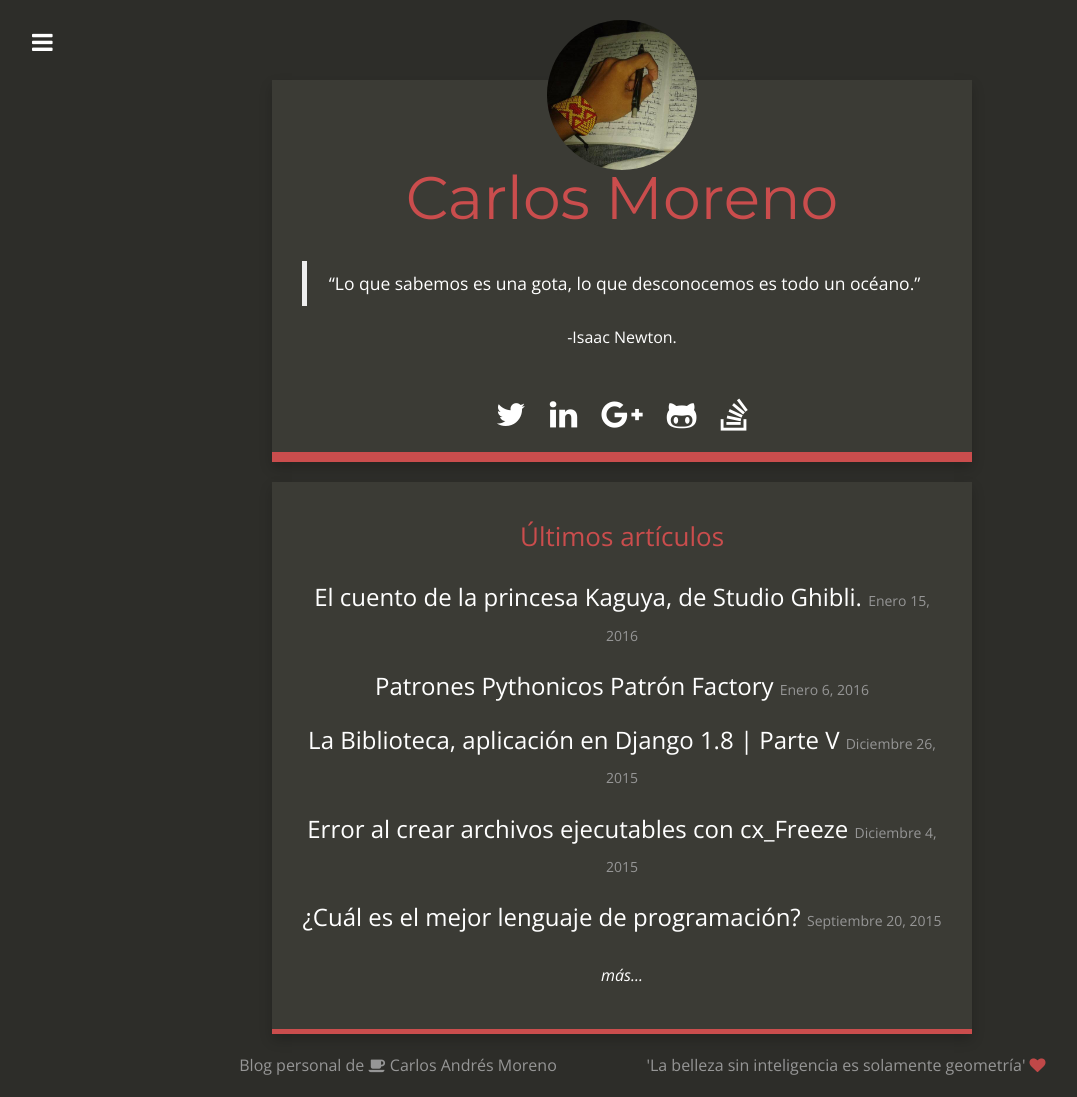
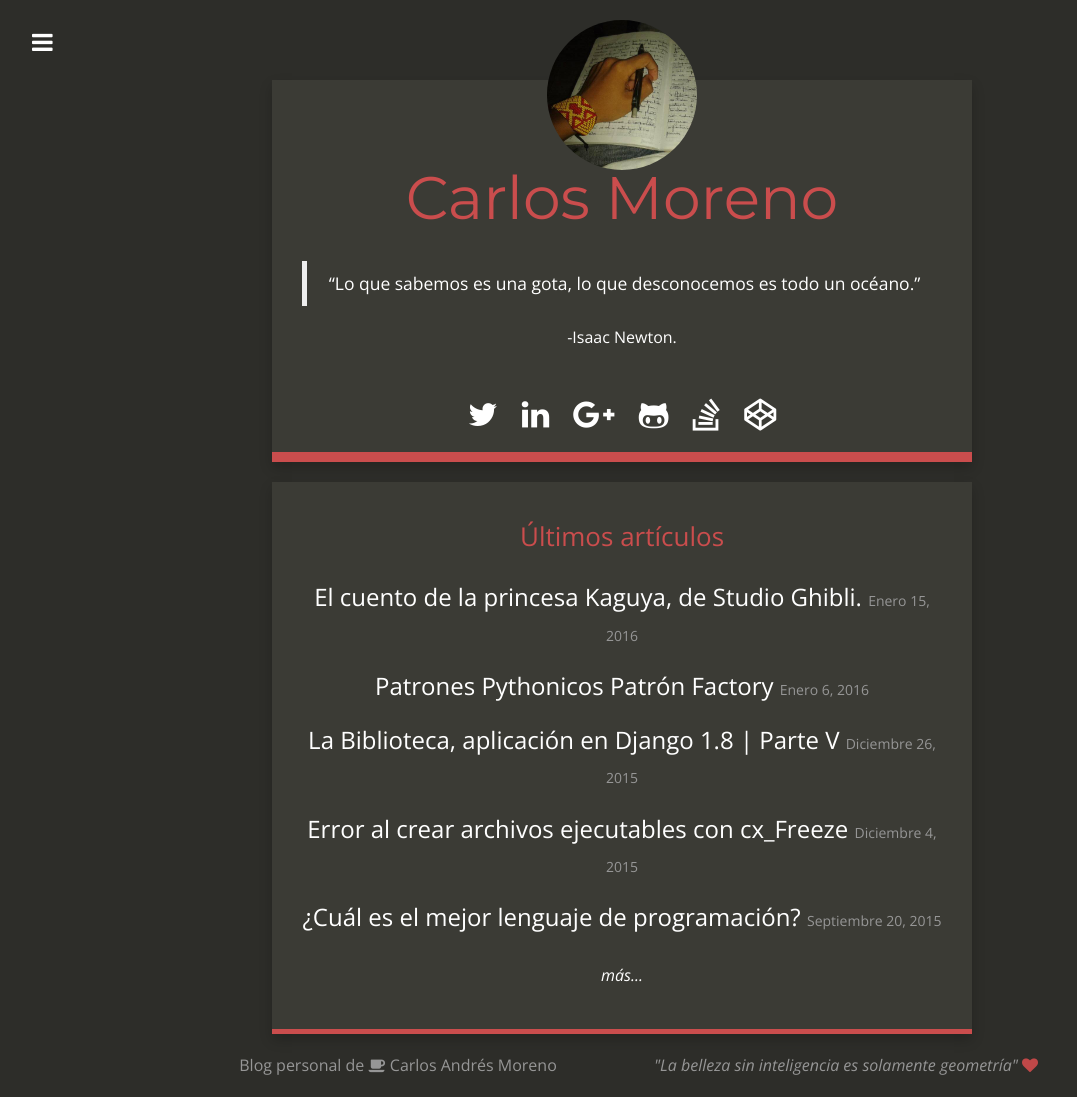
Before and after one commit to CarMoreno/carmoreno.github.io, a Jekyll site: the page built from index.html, in a window 1280 px wide. Shown: the whole page, without its empty margins (18-1095 px from the left). Built offline with Jekyll 4.4.1, drawn with Linux system fonts in a browser that asks for light colours; nearby versions of some CDN libraries; Markdown is read by kramdown in place of the engine named in the settings.

Commit message:
feat: New link to codepen profile integrated.

```diff
--- a/_config.yml
+++ b/_config.yml
@@ -15,6 +15,7 @@ post_limit: 5
 # Social usernames/URLs
 twitter_username: IngenieroReal
 github_username:  CarMoreno
+codepen_username: CarMoreno
 linkedin_link: https://co.linkedin.com/in/carmoreno1
 google_plus_link: https://plus.google.com/u/0/+CarlosMorenoV/about
 stackoverflow_link: http://stackoverflow.com/users/4508767/carlos-moreno?tab=profile
@@ -23,7 +24,7 @@ stackoverflow_link: http://stackoverflow.com/users/4508767/carlos-moreno?tab=pro
 # footer_left: "Made with <i class=\"fa fa-heart\"></i> by <a href=\"https://twitter.com/_JacobTomlinson\">Jacob Tomlinson</a>"
 #footer_right: "&lt;/&gt; on <a href=\"https://github.com/jacobtomlinson/carte-noire\">Github</a> &nbsp;<i class=\"fa fa-github-alt\"></i>"
 footer_left: "Blog personal de  <i class=\"fa fa-coffee\"></i> Carlos Andrés Moreno</a>"
-footer_right: "'La belleza sin inteligencia es solamente geometría' <i class=\"fa fa-heart\"></i>"
+footer_right: "<i> \"La belleza sin inteligencia es solamente geometría\"</i> <i class=\"fa fa-heart\"></i>"
 # Build settings
 markdown: redcarpet
 redcarpet:
--- a/_includes/header.html
+++ b/_includes/header.html
@@ -14,6 +14,7 @@
       {% if site.google_plus_link %}<a href="{{ site.google_plus_link }}" target="_new"><i class="fa fa-google-plus"></i></a>{% endif %}
       {% if site.github_username %}<a href="https://github.com/{{ site.github_username }}" target="_new"><i class="fa fa-github-alt"></i></a>{% endif %}
       {% if site.stackoverflow_link %}<a href="{{ site.stackoverflow_link }}" target="_new"><i class="fa fa-stack-overflow"></i></a>{% endif %}
+      {% if site.codepen_username %}<a href="https://codepen.io/{{ site.codepen_username }}" target="_new"><i class="fa fa-codepen"></i></a>{% endif %}
     </p>
   </div>
 </nav>
--- a/about/index.html
+++ b/about/index.html
@@ -9,7 +9,7 @@
 
 <link rel="profile" href="http://gmpg.org/xfn/11" />
 <link rel="stylesheet" href="//netdna.bootstrapcdn.com/bootstrap/3.1.1/css/bootstrap.min.css">
-<link rel="stylesheet" href="//netdna.bootstrapcdn.com/font-awesome/4.0.3/css/font-awesome.css">
+<link rel="stylesheet" href="//netdna.bootstrapcdn.com/font-awesome/4.5.0/css/font-awesome.css">
 <link rel="stylesheet" type="text/css" media="all" href="/css/style.css" />
 <link rel="stylesheet" type="text/css" media="all" href="/css/jquery.mmenu.all.css" />
 <link rel="stylesheet" href="/css/highlightjs.piperita.css">
@@ -60,7 +60,7 @@
       <a href="https://plus.google.com/u/0/+CarlosMorenoV/about" target="_new"><i class="fa fa-google-plus"></i></a>
       <a href="https://github.com/CarMoreno" target="_new"><i class="fa fa-github-alt"></i></a>
       <a href="http://stackoverflow.com/users/4508767/carlos-moreno?tab=profile" target="_new"><i class="fa fa-stack-overflow"></i></a>
-     <!--  <a href="http://www.jacobtomlinson.co.uk/feed.xml" target="_new"><i class="fa fa-rss"></i></a> -->
+      <a href="http://codepen.io/CarMoreno" target="_new"><i class="fa fa-codepen"></i></a>
     </p>
   </div>
 </nav>
--- a/css/style.css
+++ b/css/style.css
@@ -116,11 +116,11 @@ ul {
   .links .fa-google-plus:hover {
     color: #c95644; }
   .links .fa-github-alt:hover {
-    color: #f6c2a4; }
+    color: #000; }
   .links .fa-stack-overflow:hover {
     color: #c98b3b; }
-  .links .fa-rss:hover {
-    color: #eea33a; }
+  .links .fa-codepen:hover {
+    color: #121212; }
 
 /* Index */
 .index {
--- a/index.html
+++ b/index.html
@@ -24,6 +24,7 @@ layout: default
                 {% if site.google_plus_link %}<a href="{{ site.google_plus_link }}" target="_new"><i class="fa fa-google-plus fa-2x"></i></a>{% endif %}
                 {% if site.github_username %}<a href="https://github.com/{{ site.github_username }}" target="_new"><i class="fa fa-github-alt fa-2x"></i></a>{% endif %}
                 {% if site.stackoverflow_link %}<a href="{{ site.stackoverflow_link }}" target="_new"><i class="fa fa-stack-overflow fa-2x"></i></a>{% endif %}
+                {% if site.codepen_username %}<a href="https://codepen.io/{{site.codepen_username }}" target="_new"><i class="fa fa-codepen fa-2x"></i></a>{% endif %}
             </div>
           </div>
           <div class="col-md-12 main content-panel">
```
